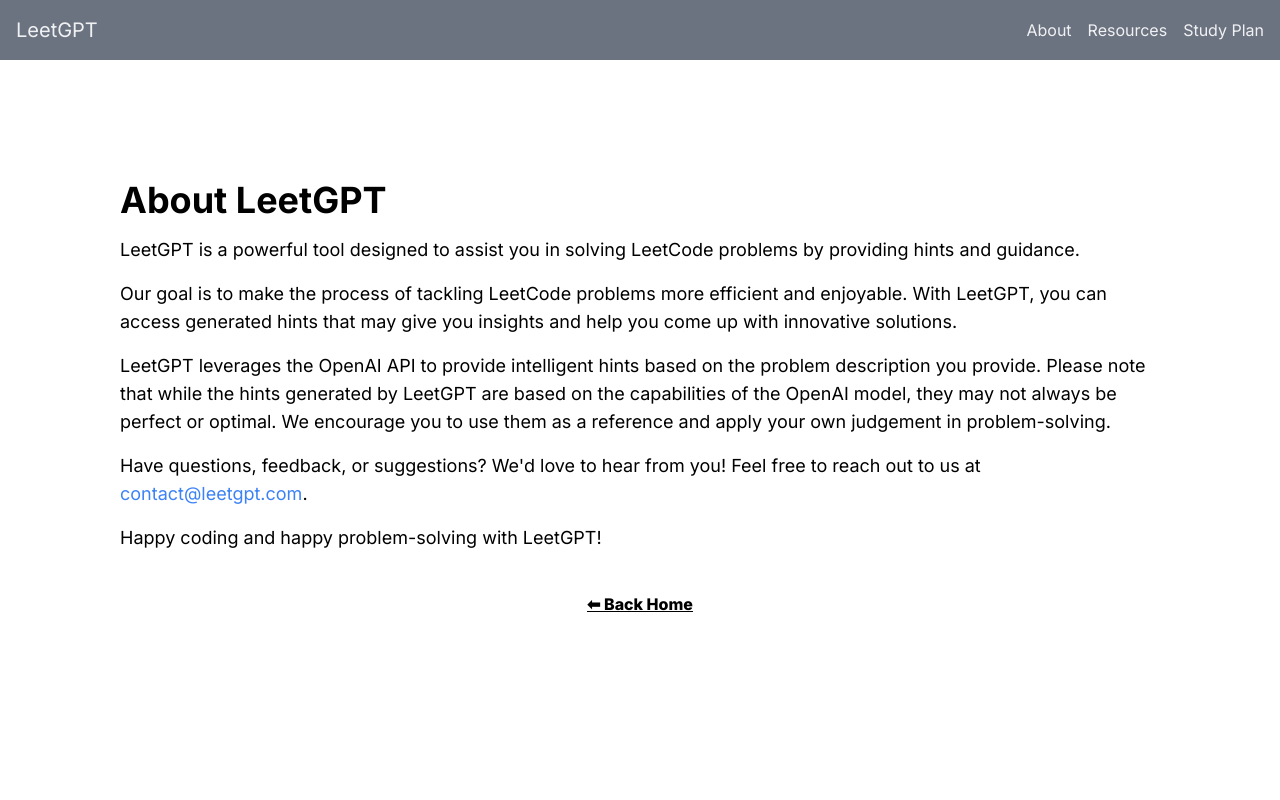
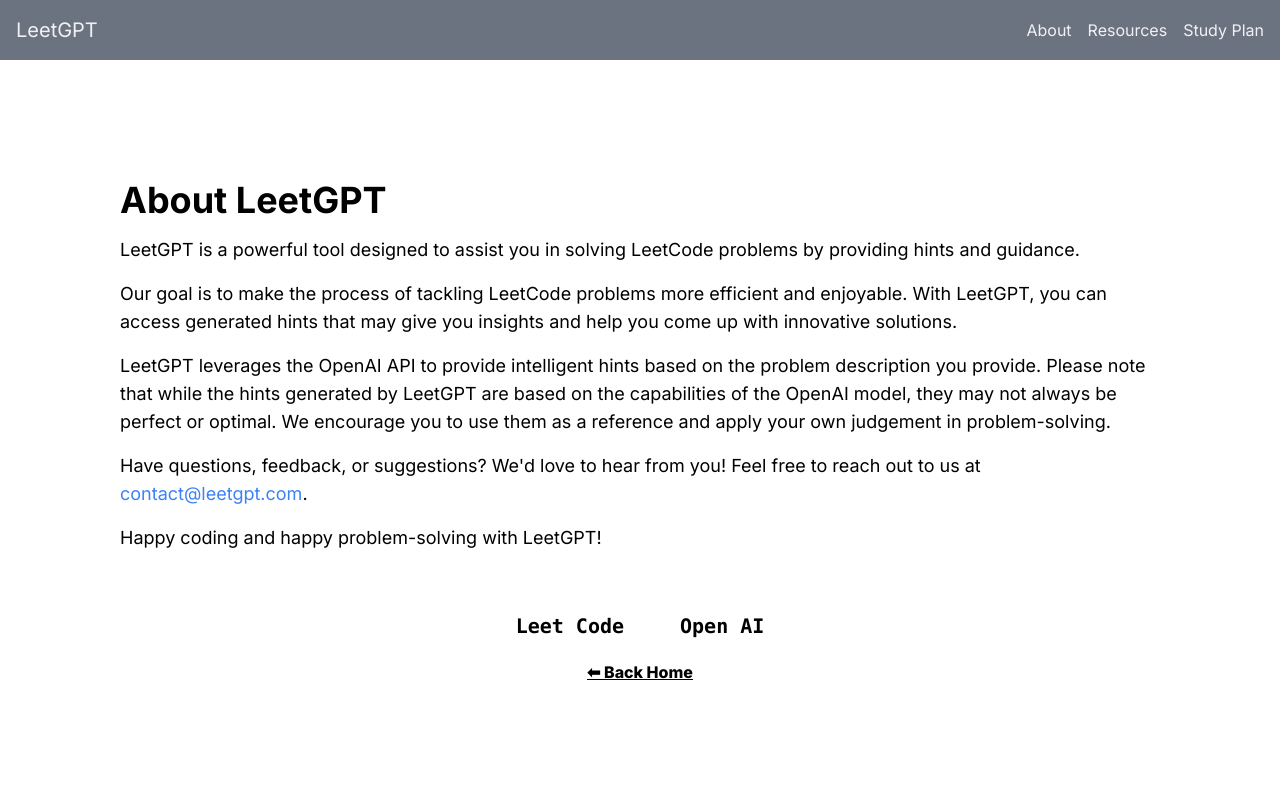
Before and after one commit to SushantChhetry/ai-project, a Next.js app in the folder leet-gpt/: page /pages/about in a window 1280 px wide. Shown: the top 800 px of the page. Built offline with nearby package versions, Linux system fonts and the light colour scheme.

Commit message:
Added some links to leet code and open ai to About

```diff
--- a/leet-gpt/app/pages/about/page.tsx
+++ b/leet-gpt/app/pages/about/page.tsx
@@ -1,4 +1,5 @@
 import BackHome from "@/app/components/BackHome"
+import Link from "next/link"
 
 
 export default function Page() {
@@ -27,6 +28,11 @@
         Happy coding and happy problem-solving with LeetGPT!
       </p>
     </div>
+
+    <div className="container flex justify-center row-span-2 py-5 gap-14">
+      <h2 className="font-mono text-xl font-semibold hover:text-green-600 hover:underline"><Link href= "https://leetcode.com/" target="_blank">Leet Code </Link></h2>
+      <h2 className="font-mono text-xl font-semibold hover:text-green-600 hover:underline" ><Link href= "https://openai.com/" target="_blank">Open AI </Link></h2>
+    </div>
     <BackHome/>
     </div>
   )
```
